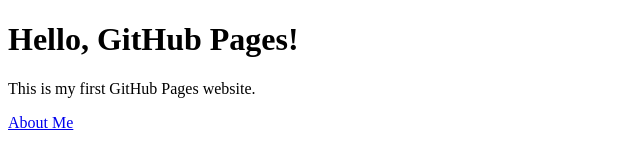
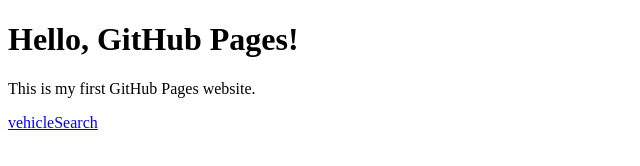
Before and after one commit to AlexTS12/AlexTS12.github.io, a plain HTML site: page index.html in a window 1280 px wide. Shown: the full height of the page, 0-640 px from the left. Drawn offline with Linux system fonts and the light colour scheme.

Commit message:
Edit to link

```diff
--- a/index.html
+++ b/index.html
@@ -6,6 +6,6 @@
 <body>
     <h1>Hello, GitHub Pages!</h1>
     <p>This is my first GitHub Pages website.</p>
-    <a href="vehicleSearch.html">About Me</a>
+    <a href="vehicleSearch.html">vehicleSearch</a>
 </body>
 </html>
```
